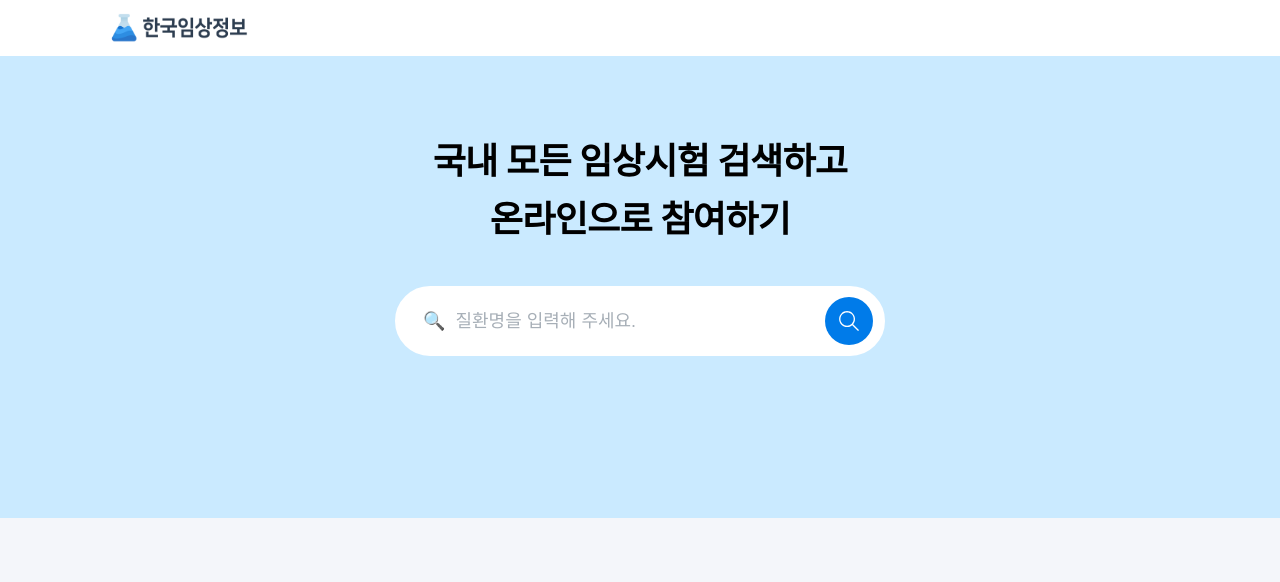
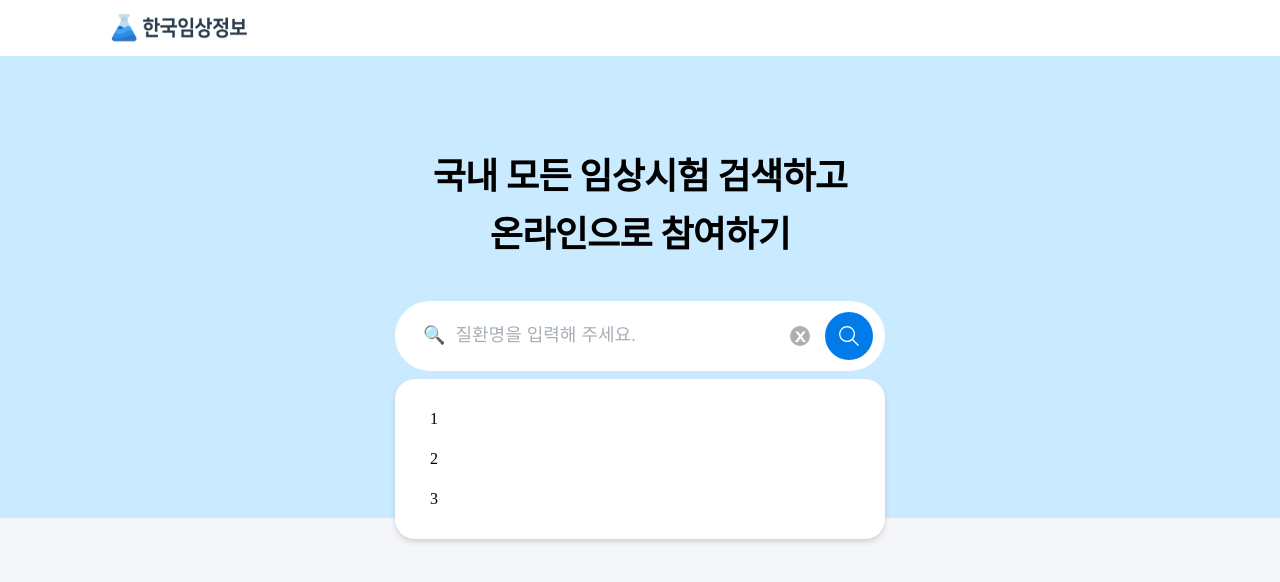
Before and after one commit to preonbording-5/pre-onboarding-8th-3-5, a React (Create React App) app: page / in a window 1280 px wide. Shown: the top 582 px of the page. Built offline with nearby package versions, Linux system fonts and the light colour scheme.

Commit message:
feat: 검색어 추천 영역 UI 구현

```diff
--- a/src/ui/pages/SearchPage.tsx
+++ b/src/ui/pages/SearchPage.tsx
@@ -3,6 +3,7 @@ import styled from 'styled-components';
 import search_icon from '../../lib/images/search_icon.svg';
 
 const SearchPage = () => (
+  <>
     <Container>
       <Title>
         국내 모든 임상시험 검색하고
@@ -11,11 +12,18 @@ const SearchPage = () => (
       </Title>
       <InputBox>
         <Input type='text' placeholder='🔍  질환명을 입력해 주세요.' />
+        <CancelButton>ⅹ</CancelButton>
         <Button>
           <img src={search_icon} width={20} height={20} alt='search_icon' />
         </Button>
       </InputBox>
     </Container>
+    <SearchKeywords>
+      <li>1</li>
+      <li>2</li>
+      <li>3</li>
+    </SearchKeywords>
+  </>
 );
 
 export default SearchPage;
@@ -31,16 +39,15 @@ const Container = styled.div`
 `;
 
 const Title = styled.h2`
-  box-sizing: border-box;
   width: 100%;
   height: 108px;
   padding: 0;
-  margin-top: 0;
   margin-bottom: 40px;
   font-size: 36px;
   font-weight: 700;
   letter-spacing: -0.018em;
   line-height: 1.6;
+  box-sizing: border-box;
   display: flex;
   flex-direction: column;
   justify-content: center;
@@ -87,6 +94,23 @@ const Input = styled.input`
   }
 `;
 
+const CancelButton = styled.button`
+  width: 20px;
+  height: 20px;
+  border-radius: 100%;
+  display: flex;
+  flex-direction: row;
+  align-items: center;
+  justify-content: center;
+  font-weight: 600;
+  font-size: 18px;
+  border: none;
+  background-color: #afafaf;
+  color: #FFFFFF;
+  z-index: 1;
+  cursor: pointer;
+`;
+
 const Button = styled.button`
   width: 48px;
   height: 48px;
@@ -103,3 +127,41 @@ const Button = styled.button`
   color: #FFFFFF;
   cursor: pointer;
 `;
+
+const SearchKeywords = styled.ul`
+  width: 100%;
+  max-width: 490px;
+  height: auto;
+  max-height: 500px;
+  padding: 20px 0 20px 0;
+  margin: 0;
+  display: flex;
+  flex-direction: column;
+  position: absolute;
+  top: 379px;
+  left: 50%;
+  transform: translateX(-50%);
+  background-color: white;
+  border: none;
+  border-radius: 20px;
+  outline: none;
+  overflow-y: auto;
+  z-index: 1;
+  box-shadow: 0 3px 5px rgba(131, 131, 131, 0.3);
+  list-style: none;
+
+  li {
+    width: 100%;
+    height: 40px;
+    padding: 20px 35px 20px 35px;
+    cursor: pointer;
+    display: flex;
+    flex-direction: row;
+    justify-content: start;
+    align-items: center;
+
+    &:hover {
+      background: #f5f5f5;
+    }
+  }
+`;
```
Lines whose indentation alone changed are shown as unchanged.
